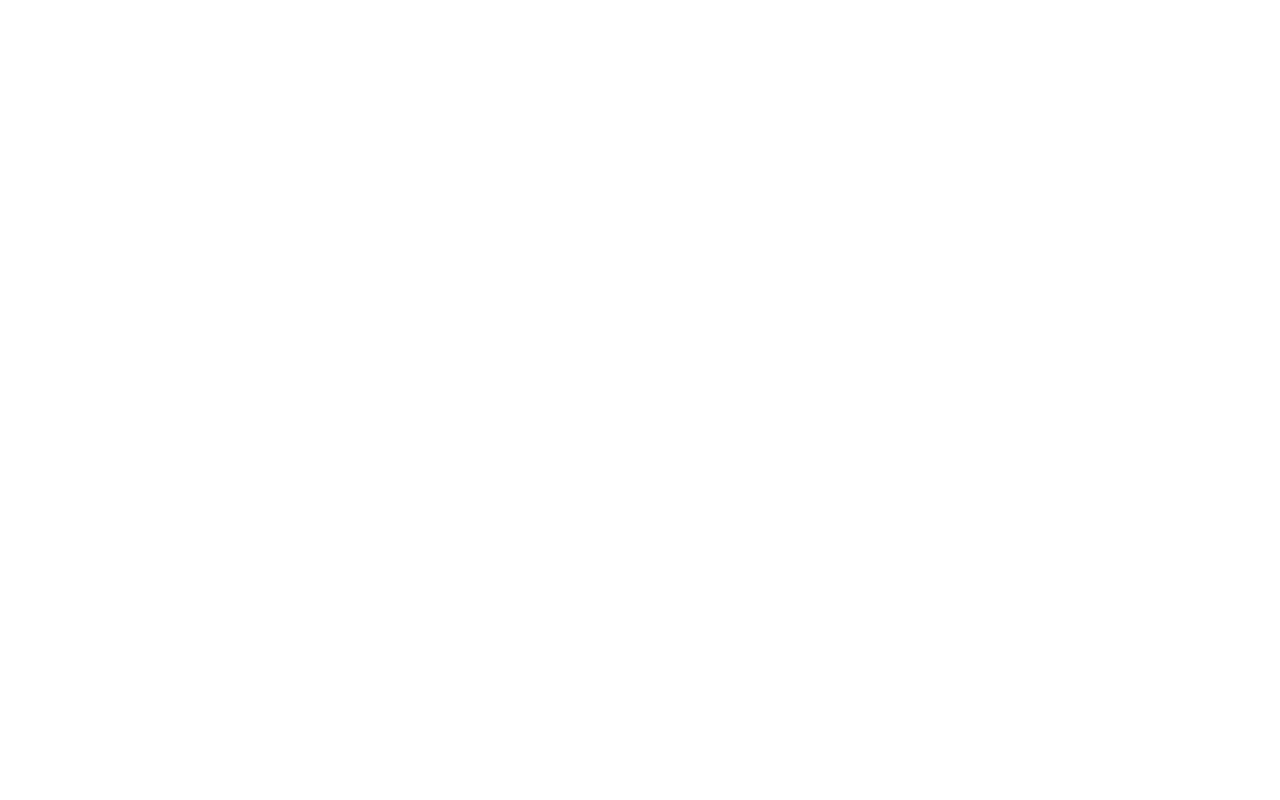
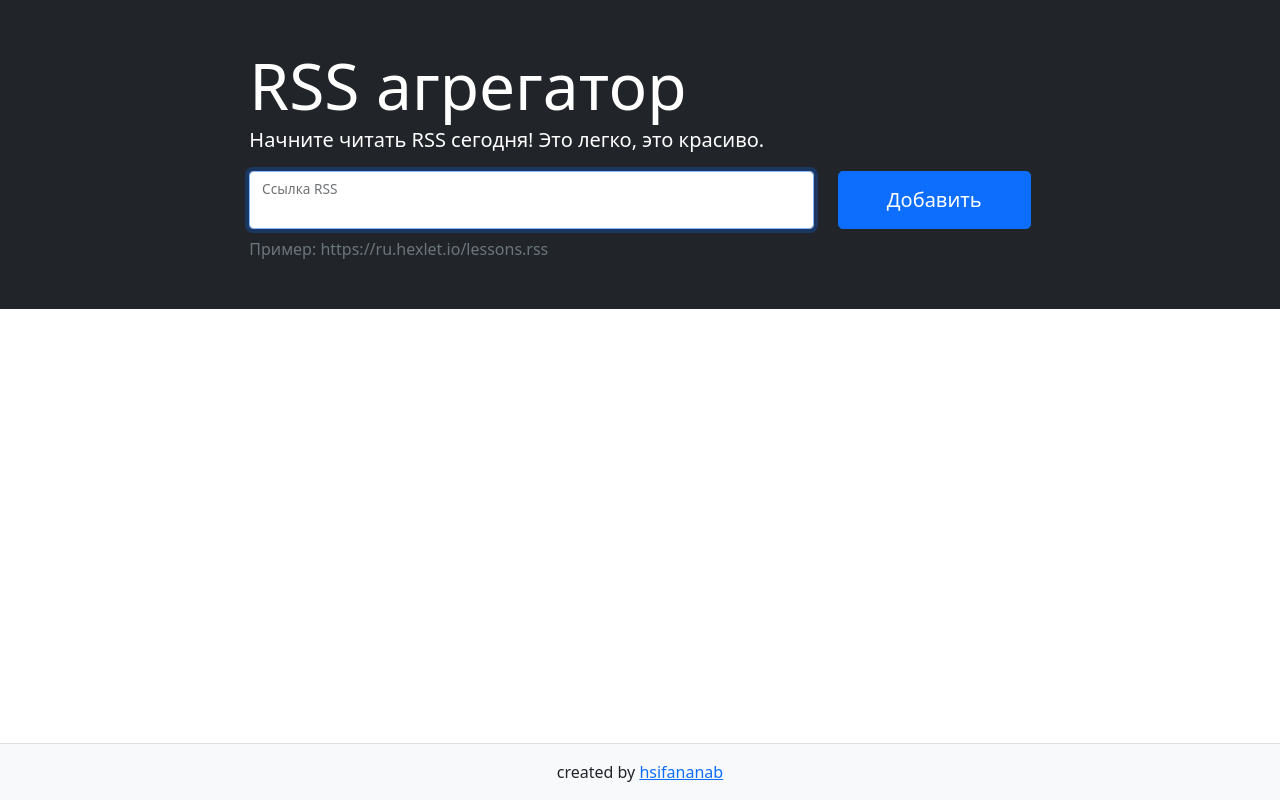
Before and after one commit to hsifananab/frontend-project-lvl3, a website built with webpack: page index.html in a window 1280 px wide. Built offline with nearby package versions, Linux system fonts and the light colour scheme.

Commit message:
add index.html

```diff
--- a/index.html
+++ b/index.html
@@ -8,8 +8,44 @@
   <title>RSS Reader</title>
 </head>
 
-<body>
+<body class="d-flex flex-column min-vh-100">
+  <!-- modal start -->
 
+  <!-- modal end -->
+
+  <main class="flex-grow-1">
+    <!-- form -->
+    <section class="container-fluid bg-dark p-5">
+      <div class="row">
+        <div class="col-md-10 col-lg-8 mx-auto text-white">
+          <h1 class="display-3 mb-0">RSS агрегатор</h1>
+          <p class="lead">Начните читать RSS сегодня! Это легко, это красиво.</p>
+          <form action="" class="rss-form text-body">
+            <div class="row">
+              <div class="col">
+                <div class="form-floating"><input id="url-input" autofocus="" required="" name="url" aria-label="url"
+                    class="form-control w-100" placeholder="ссылка RSS" autocomplete="off"> <label
+                    for="url-input">Ссылка RSS</label></div>
+              </div>
+              <div class="col-auto"><button type="submit" aria-label="add"
+                  class="h-100 btn btn-lg btn-primary px-sm-5">Добавить</button></div>
+            </div>
+          </form>
+          <p class="mt-2 mb-0 text-muted">Пример: https://ru.hexlet.io/lessons.rss</p>
+          <p class="feedback m-0 position-absolute small text-danger"></p>
+        </div>
+      </div>
+    </section>
+    <!-- form end -->
+    <!-- posts -->
+
+    <!-- posts end -->
+  </main>
+  <footer class="footer border-top py-3 mt-5 bg-light">
+    <div class="container-xl">
+      <div class="text-center">created by <a href="https://github.com/hsifananab" target="_blank">hsifananab</a></div>
+    </div>
+  </footer>
 </body>
 
 </html>
```
